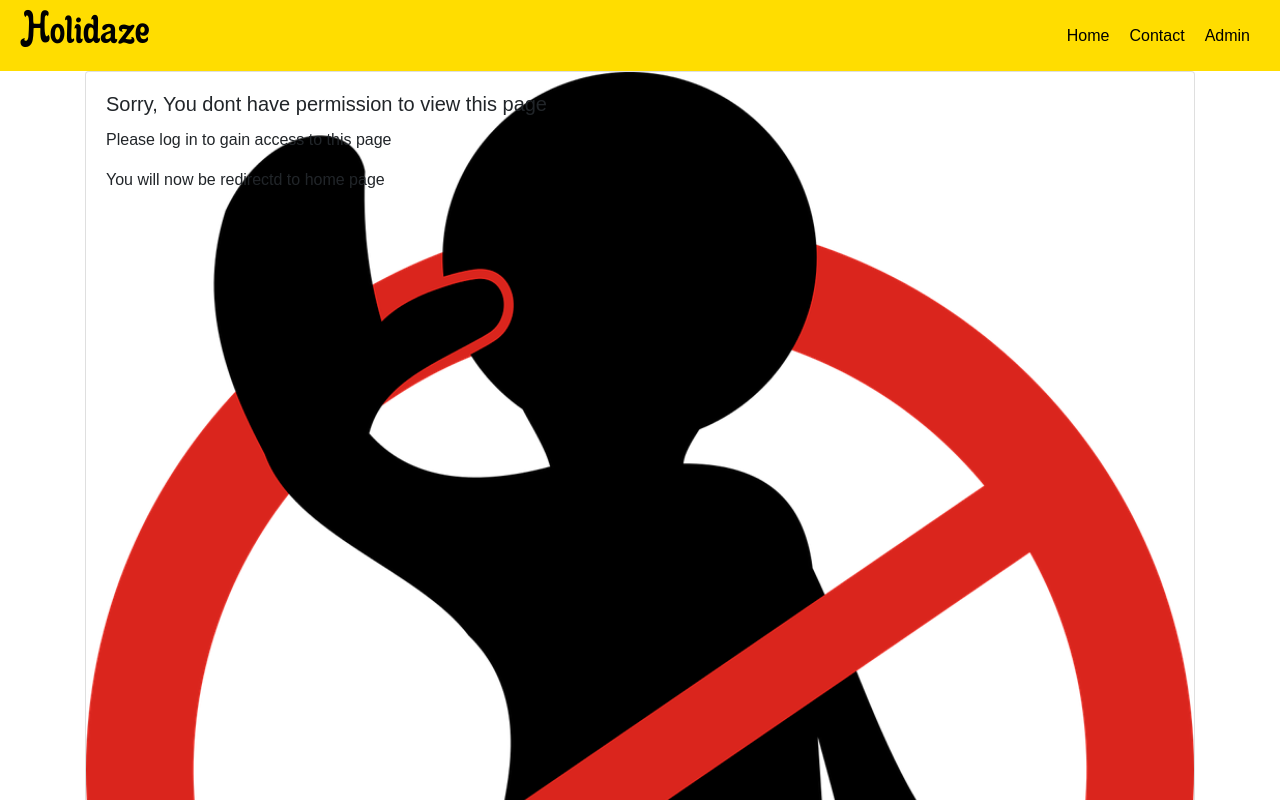
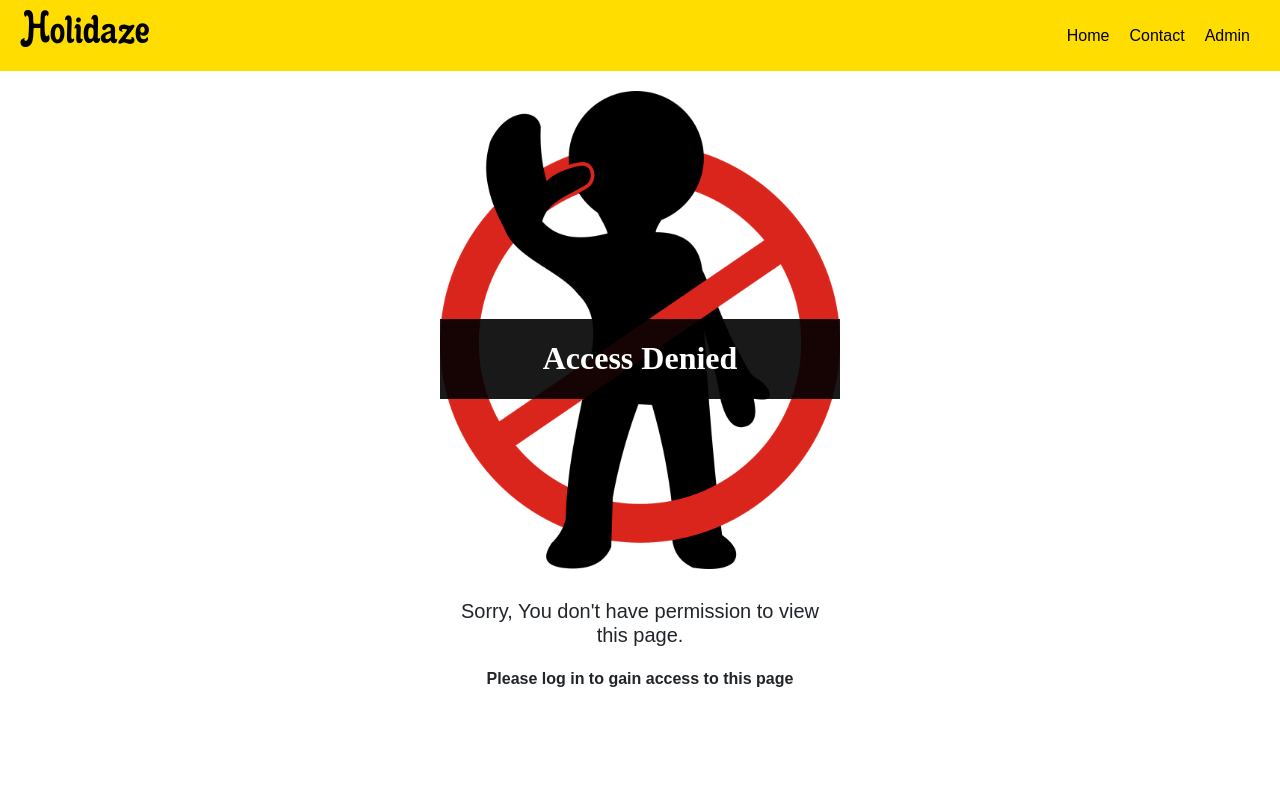
Before and after one commit to ca2roaldsoy/ProjectExam-2, a React (Create React App) app: page /admin in a window 1280 px wide. Shown: the top 800 px of the page. Built offline with nearby package versions, Linux system fonts and the light colour scheme; a web font is replaced by a local one.

Commit message:
styled fetch error and permission error

```diff
--- a/src/components/errorHandler/ErrorHandler.js
+++ b/src/components/errorHandler/ErrorHandler.js
@@ -12,17 +12,15 @@ function ErrorHandler() {
           alt="cartoon drawing, figure stuck in a messy cable"
           role="image"
         />
-        <Card.ImgOverlay className="pageError__Containerr">
-          <Card.Title className="pageError__Container--title">
-            Oooopppppsss!!
-          </Card.Title>
-          <Card.Text className="pageError__Container--text">
-            Looks like something went wrong
-          </Card.Text>
-          <Card.Text className="pageError__Container--text">
-            Please try refresh the page
-          </Card.Text>
-        </Card.ImgOverlay>
+        <Card.Title as="h2" className="pageError__container--title">
+          Oooopppppsss!!
+        </Card.Title>
+        <Card.Text className="pageError__container--text">
+          Looks like something went wrong
+        </Card.Text>
+        <Card.Text className="pageError__container--text">
+          <b>Please try refresh the page</b>
+        </Card.Text>
       </Card>
     </Container>
   );
--- a/src/components/menu/Permission.js
+++ b/src/components/menu/Permission.js
@@ -1,33 +1,32 @@
 import React from "react";
-import { useHistory } from "react-router-dom";
 import Card from "react-bootstrap/Card";
 import StopSign from "../../images/stop.png";
 import Container from "react-bootstrap/Container";
+import Button from "react-bootstrap/Button";
+import Login from "../visitorSite/login/Login";
 
-// if user has no permission to site,
-// display message and redirect user to home page
+// if user has no permission to site, display message
 function Permission() {
-  const history = useHistory();
-
-  /*setTimeout(() => {
-    history.push("/");
-  }, 5000);*/
-
   return (
     <Container>
       <Card className="pageError">
-        <Card.Img src={StopSign} alt="man denying access" role="image" />
-        <Card.ImgOverlay className="pageError__Container">
-          <Card.Title className="pageError__Container--title">
-            Sorry, You dont have permission to view this page
+        <Card.Img
+          src={StopSign}
+          alt="man denying access, with forbidden sign on him"
+          role="image"
+          className="pageError__img"
+        />
+        <Card.ImgOverlay className="pageError__container">
+          <Card.Title as="h2">
+            <b>Access Denied</b>
           </Card.Title>
-          <Card.Text className="pageError__Container--text">
-            Please log in to gain access to this page
-          </Card.Text>
-          <Card.Text className="pageError__Container--text">
-            You will now be redirectd to home page
-          </Card.Text>
         </Card.ImgOverlay>
+        <Card.Title className="pageError__container--title">
+          Sorry, You don't have permission to view this page.
+        </Card.Title>
+        <Card.Text className="pageError__container--text">
+          <b>Please log in to gain access to this page</b>
+        </Card.Text>
       </Card>
     </Container>
   );
--- a/src/styles/partials/_general.scss
+++ b/src/styles/partials/_general.scss
@@ -137,3 +137,28 @@
     margin: 10px;
   }
 }
+
+// Error / Permission Denied
+.pageError {
+  border: none;
+  max-width: 400px;
+  margin: 20px auto;
+
+  &__img {
+    margin-bottom: 20px;
+  }
+
+  &__container {
+    margin-top: 40vw;
+    color: $white;
+    background-color: rgba($black, 0.9);
+    height: 80px;
+    padding: 0;
+
+    &--text,
+    &--title {
+      margin: 10px;
+      text-align: center;
+    }
+  }
+}
--- a/src/styles/partials/_media.scss
+++ b/src/styles/partials/_media.scss
@@ -119,6 +119,10 @@
     &__section--title {
       font-size: 72px;
     }
+  }
+
+  .pageError__container {
+    margin-top: 228px;
   }
 }
 
```
